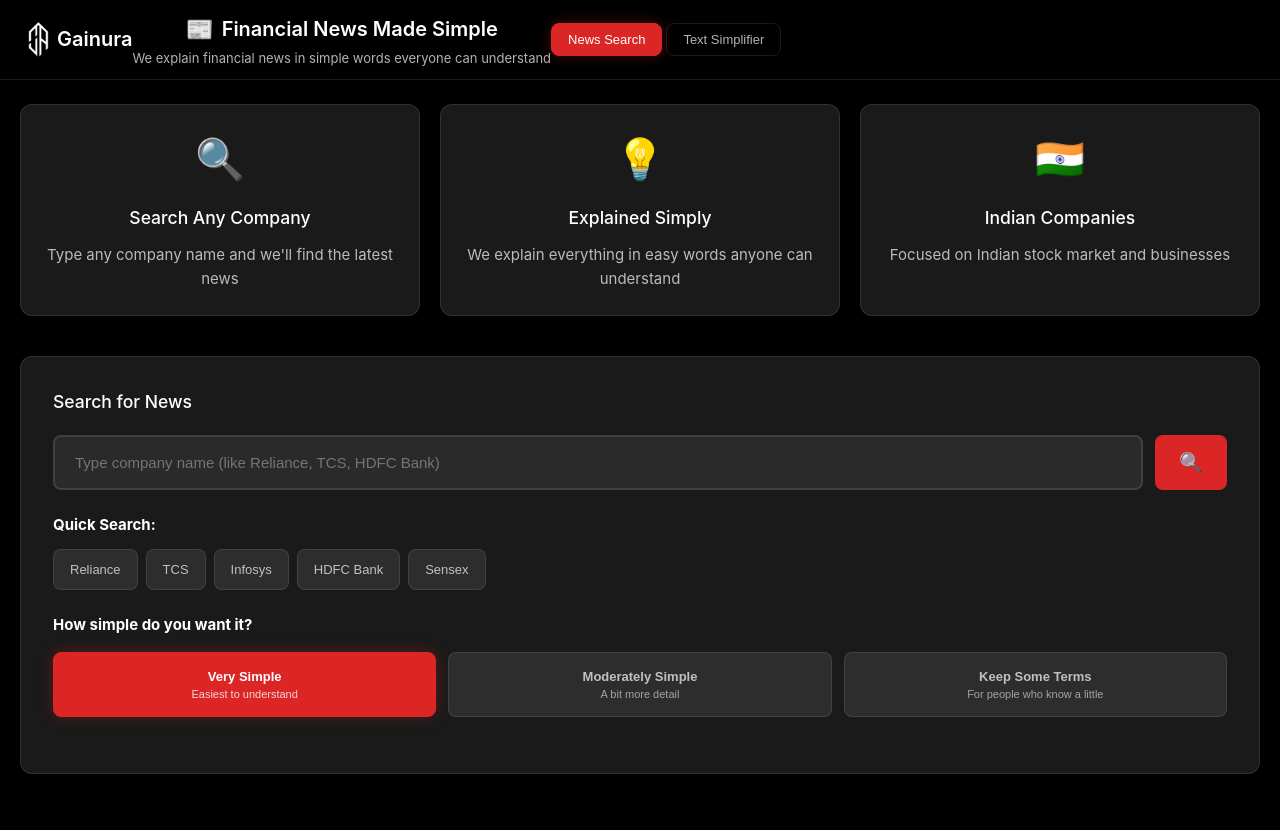
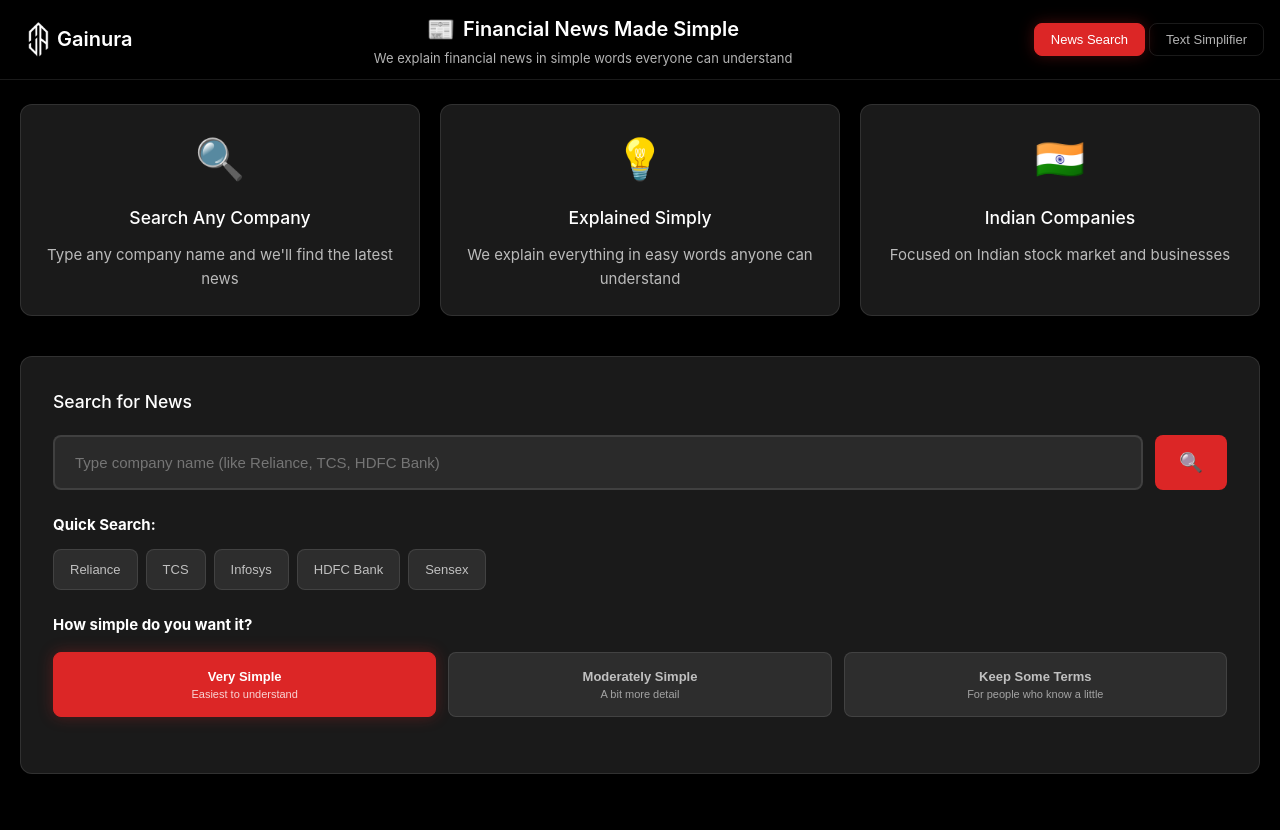
Before and after one commit to vengats-off/sagixsen, a Flask app: page /news in a window 1280 px wide. Run offline with Flask 3, Linux system fonts and the light colour scheme.

Commit message:
Update news-style.css

```diff
--- a/static/css/news-style.css
+++ b/static/css/news-style.css
@@ -108,8 +108,7 @@ body {
 .header-content {
   display: flex;
   align-items: center;
-  max-width: 1280px;
-  margin: 0 auto;
+  justify-content: space-between;
 }
 
 .logo {
```
